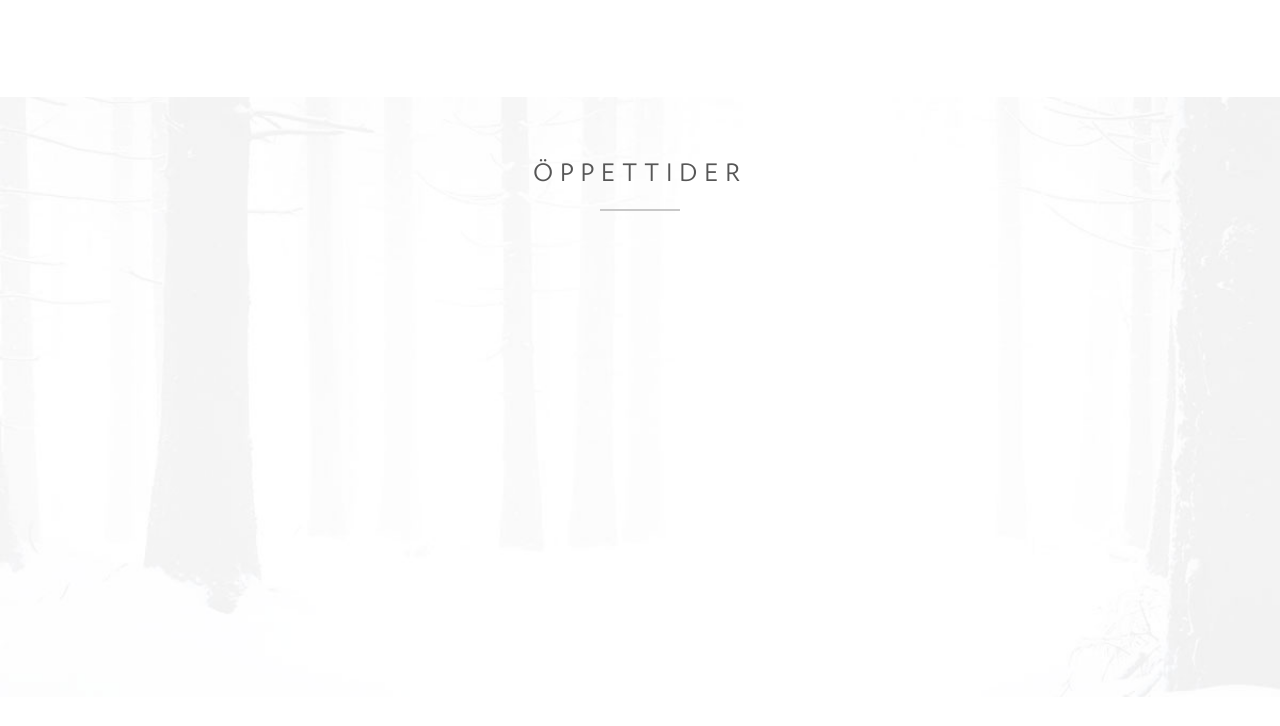
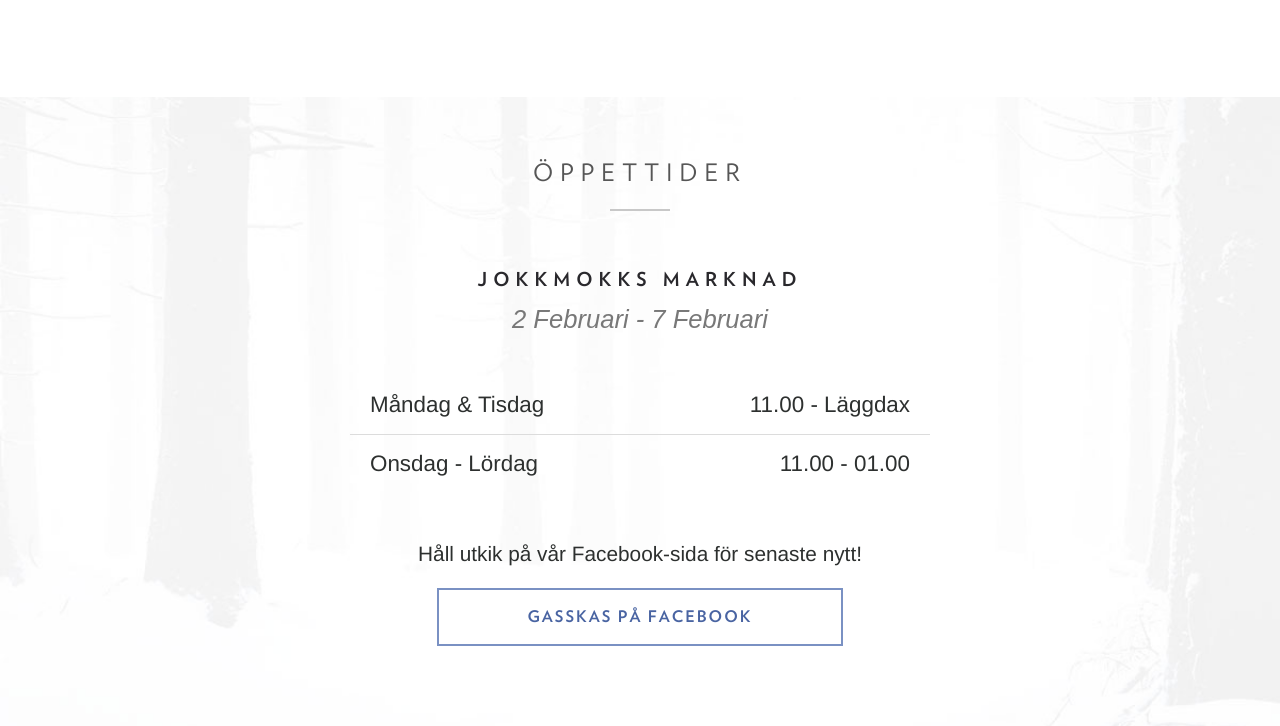
Before and after one commit to hanneswikstrom/gasskas, a website: page public/index.html in a window 1280 px wide. Shown: the part 1880-2606 px from the top of the page. Before the commit the page ends 2577 px from the top, so only its background shows below. Drawn offline with Linux system fonts and the light colour scheme; a web font is replaced by a local one.

Commit message:
Opening times

```diff
--- a/public/index.html
+++ b/public/index.html
@@ -83,6 +83,27 @@ själar i vildmarken”</h3>
             <div class="section-title">
                 <h1>ÖPPETTIDER</h1>
             </div>
+            <div class="season-title">
+                <h4>JOKKMOKKS MARKNAD</h4>
+                <p>2 Februari - 7 Februari</p>
+            </div>
+            <div class="times">
+                <div class="time-line">
+                    <p class="date-p">Måndag &amp; Tisdag</p>
+                    <p class="time-p">11.00 - Läggdax</p>
+                </div>
+                <div class="sep"></div>
+                <div class="time-line">
+                    <p class="date-p">Onsdag - Lördag</p>
+                    <p class="time-p">11.00 - 01.00</p>
+                </div>
+            </div>
+            <div class="fb">
+                <p>Håll utkik på vår Facebook-sida för senaste nytt!</p>
+                <a href="https://www.facebook.com/pages/Caf%C3%A9-Gasskas/296110737095072" target="_blank" class="bordered-button">
+                  GASSKAS PÅ FACEBOOK
+                </a>
+            </div>
         </div>
     </div>
 
--- a/sources/scss/_base.scss
+++ b/sources/scss/_base.scss
@@ -61,6 +61,6 @@ p, ul, ol, li {
 }
 
 h1, h2, h3, h4, h5, h6 {
-   font-family: sans-serif;
+   font-family: Verlag, Helvetica Neue, Helvetica, sans-serif;
    font-weight: bold;
 }
--- a/sources/scss/screen.scss
+++ b/sources/scss/screen.scss
@@ -63,7 +63,6 @@ p {
 		padding:25px;
 
 		h1 {
-			font-family: Verlag, Helvetica Neue, Helvetica, sans-serif;
 			font-weight: normal;
 			font-size: 1.5em;
 			letter-spacing: 0.3em;
@@ -72,7 +71,7 @@ p {
 				content: "";
 				position: absolute;
 				height: 2px;
-				width: 80px;
+				width: 60px;
 				left: 50%;
 				@include transform(translateX(-50%));
 				bottom:0px;
@@ -194,18 +193,95 @@ p {
 	.opening-times-container {
 		margin-top:100px;
 		width: 100%;
-		height: 600px;
+		height: auto;
 		position: relative;
 		display: inline-block;
 		background-image: url("/images/bg-trees.jpg");
 		background-size: cover;
 		background-position: center;
 		text-align:center;
-		padding: 40px;
+		padding-top: 40px;
+
+		.season-title {
+			margin-top: 60px;
+			h4 {
+				color: rgba(41,40,44,1);
+				letter-spacing: 6px;
+				font-size: 1.2em;
+			}
+			p {
+				margin-top: 8px;
+				text-align: center;
+  				font-family: "adobe-garamond-pro",sans-serif;
+  				font-style:italic;
+  				font-size:1.6em;
+  				font-weight: 200;
+  				color: rgba(120,120,120,1);
+			}
+		}
+		.times {
+			max-width: 600px;
+			margin: auto;
+			margin-top:35px;
+			padding: 10px;
+			color: rgba(45,48,47,1);
+			display:inline-block;
+			width: 100%;
+
+			.time-line {
+				width: 100%;
+				height: 100%;
+				padding: 0px 20px 0px 20px;
+				.date-p {
+					float:left;
+					width: 50%;
+					text-align: left;
+				}
+				.time-p {
+					float:left;
+					width: 50%;
+					text-align: right;
+				}
+				p {
+					font-size:1.4em;
+					font-weight: 200;
+				}
+			}
+			.sep {
+				float:left;
+				content: "";
+				width: 100%;
+				height: 1px;
+				background-color: rgba(220,220,220,1);
+				margin: 10px 0px 10px 0px;
+			}
+		}
+		.fb {
+			margin: 40px 0px 80px 0px;
+			p {
+				font-size:1.3em;
+				font-weight: 200;
+			}
+		}
 	}
 }
 
+.bordered-button {
+   display: inline-block;
+   border: 2px solid rgba(122,145,195,1);
+   letter-spacing: 2px;
+   font-weight: bold;
+   text-transform: uppercase;
+   padding: 1.2em 5.5em;
+   @include transition(all 0.15s);
+   color:rgba(73,100,162,1);
+   margin-top:1em;
 
+   &:hover {
+      border: 2px solid $color-text;
+      color:black;
+   }
+}
 
 .navbar {
 	position: absolute;
```
Also changed, not shown: public/css/screen.css.
